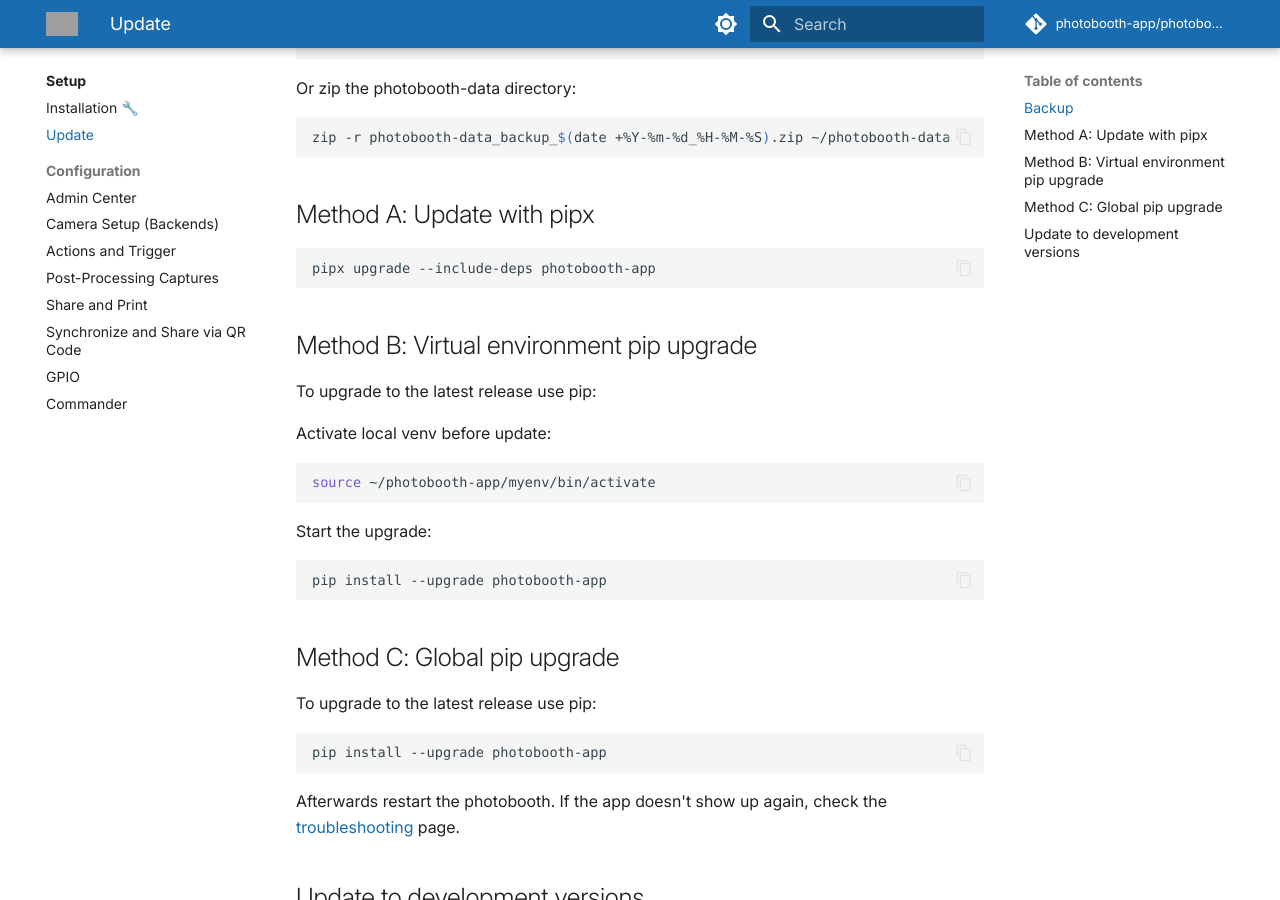
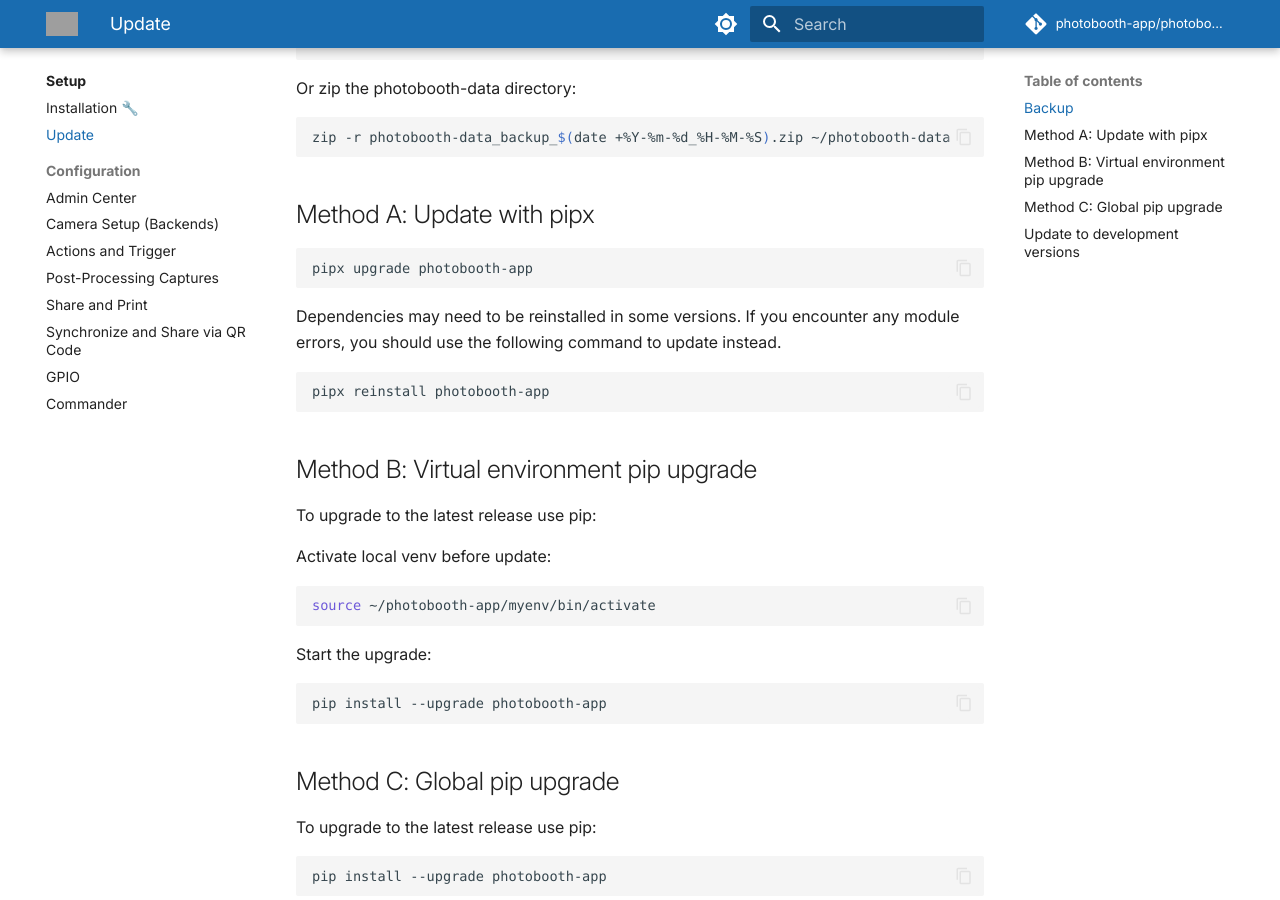
Before and after one commit to photobooth-app/photobooth-docs, an MkDocs documentation site: the page built from docs/setup/update.md, in a window 1280 px wide and 900 px high, scrolled down 563 px. Built offline with MkDocs 1.6.1 and Material for MkDocs 9.7.7, drawn with Linux system fonts in a browser that asks for light colours; comment, search, counter and statistics services are not loaded; grey boxes are pictures that could not be loaded.

````diff
--- a/docs/setup/update.md
+++ b/docs/setup/update.md
@@ -26,7 +26,12 @@
 ## Method A: Update with pipx
 
 ```zsh
-pipx upgrade --include-deps photobooth-app
+pipx upgrade photobooth-app
+```
+
+Dependencies may need to be reinstalled in some versions. If you encounter any module errors, you should use the following command to update instead.
+```zsh
+pipx reinstall photobooth-app
 ```
 
 ## Method B: Virtual environment pip upgrade
````
